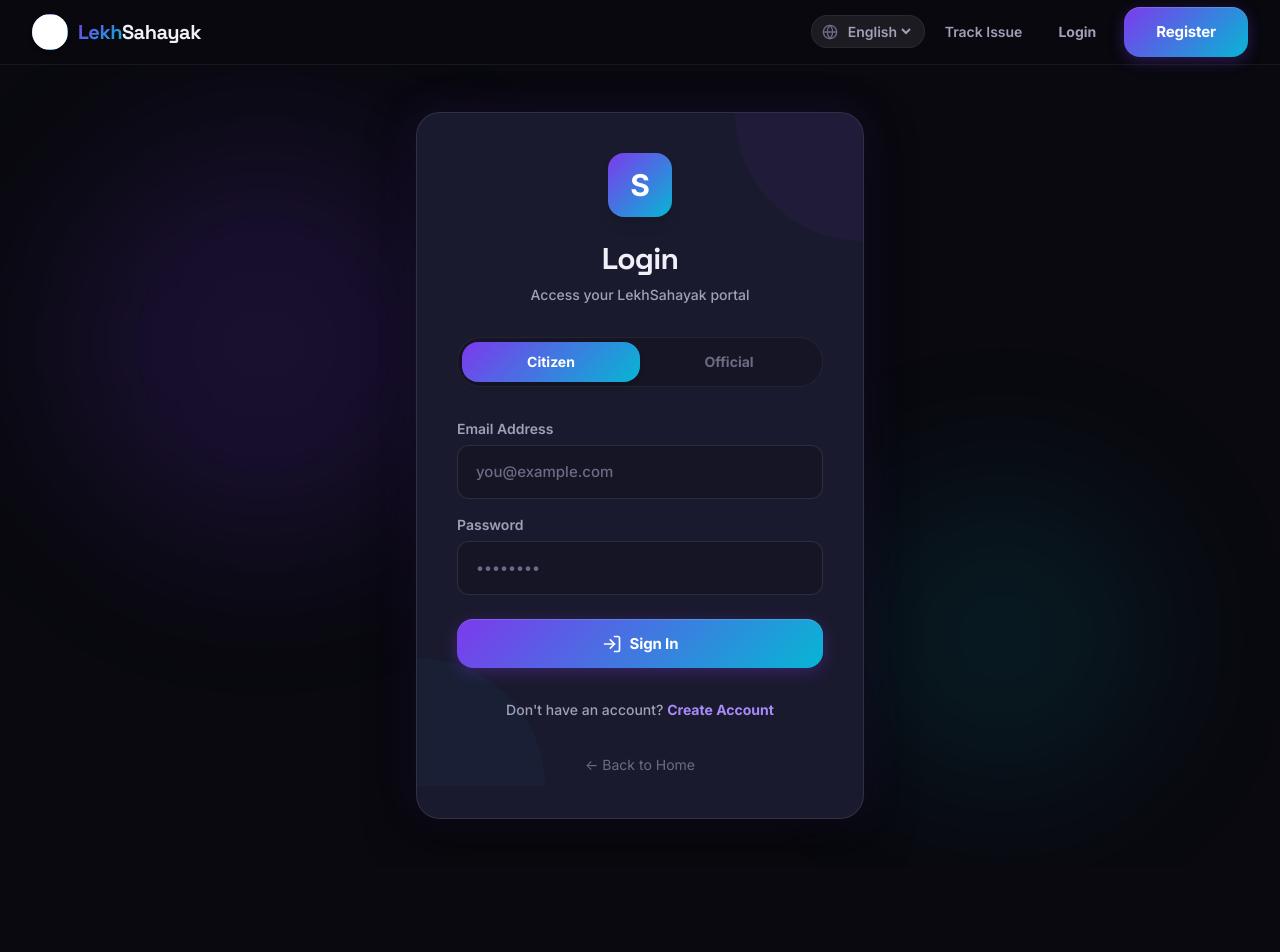
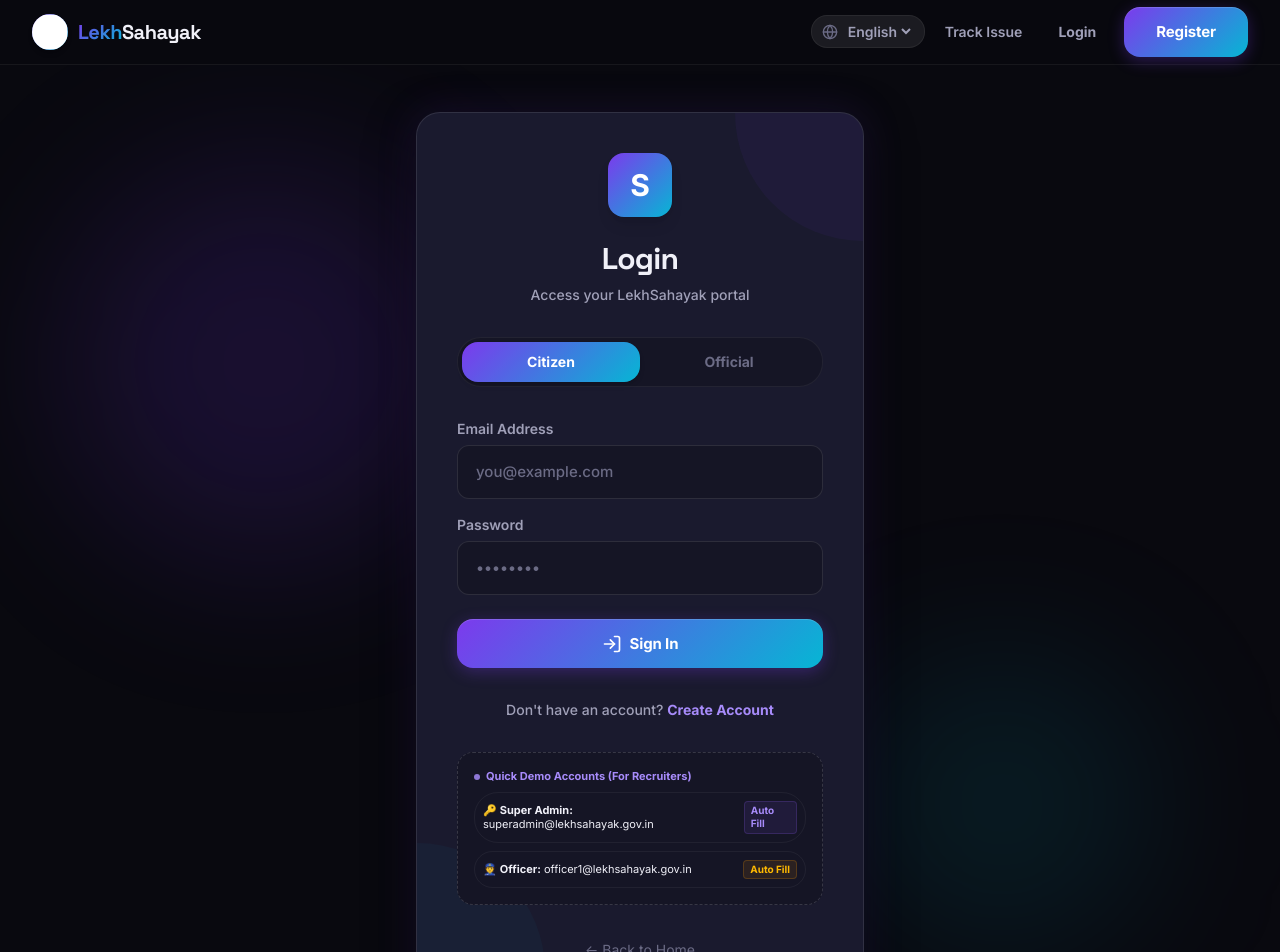
Before and after one commit to rishiku786/LekhSahayak, a React (Vite) app in the folder frontend/: page /login in a window 1280 px wide. Shown: the top 952 px of the page. Before the commit the page ends 867 px from the top, so only its background shows below. Built offline with nearby package versions, Linux system fonts and the light colour scheme.

Commit message:
feat: add quick demo credentials card to login page for recruiters

```diff
--- a/frontend/src/pages/LoginPage.jsx
+++ b/frontend/src/pages/LoginPage.jsx
@@ -156,7 +156,41 @@
           </div>
         )}
 
-        <div className="text-center mt-3 relative z-10">
+        {/* Recruiter Quick Demo Login Helper */}
+        <div className="mt-6 p-4 rounded-2xl relative z-10 text-xs text-left animate-fade-in" style={{ background: 'var(--bg-surface)', border: '1px dashed var(--border-strong)' }}>
+          <p className="font-bold mb-2 flex items-center" style={{ color: 'var(--text-accent)', fontSize: '11px' }}>
+            <span className="w-1.5 h-1.5 rounded-full bg-brand-400 mr-1.5 animate-pulse" />
+            Quick Demo Accounts (For Recruiters)
+          </p>
+          <div className="flex flex-col gap-2">
+            <button
+              type="button"
+              onClick={() => {
+                setIsCitizen(false);
+                setEmail('superadmin@lekhsahayak.gov.in');
+                setPassword('password123');
+              }}
+              className="flex justify-between items-center p-2 rounded-xl transition hover:bg-white/5 cursor-pointer text-[11px] text-left border border-white/5"
+            >
+              <span>🔑 <strong>Super Admin:</strong> superadmin@lekhsahayak.gov.in</span>
+              <span className="text-[10px] px-1.5 py-0.5 rounded bg-brand-500/10 text-brand-400 font-bold border border-brand-500/20">Auto Fill</span>
+            </button>
+            <button
+              type="button"
+              onClick={() => {
+                setIsCitizen(false);
+                setEmail('officer1@lekhsahayak.gov.in');
+                setPassword('password123');
+              }}
+              className="flex justify-between items-center p-2 rounded-xl transition hover:bg-white/5 cursor-pointer text-[11px] text-left border border-white/5"
+            >
+              <span>👮 <strong>Officer:</strong> officer1@lekhsahayak.gov.in</span>
+              <span className="text-[10px] px-1.5 py-0.5 rounded bg-amber-500/10 text-amber-400 font-bold border border-amber-500/20">Auto Fill</span>
+            </button>
+          </div>
+        </div>
+
+        <div className="text-center mt-4 relative z-10">
           <Link to="/" className="text-sm transition hover:text-brand-400" style={{ color: 'var(--text-muted)' }}>
             ← {t('nav.back_home')}
           </Link>
```
